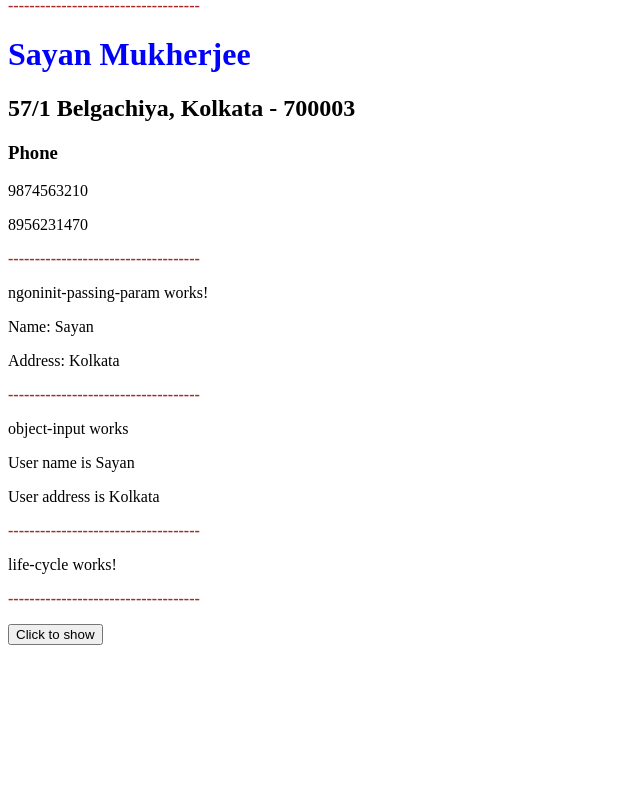
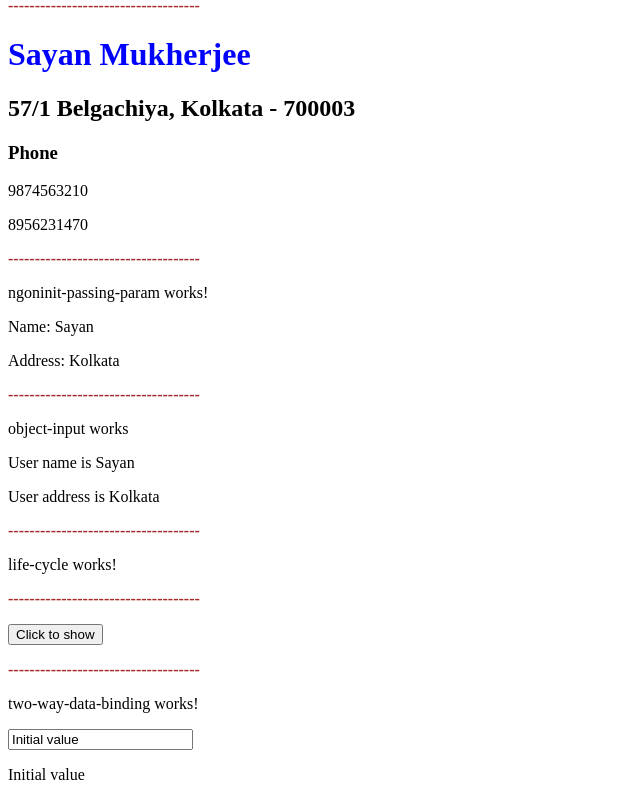
Before and after one commit to msayanece/angular-first-project, an Angular app: page / in a window 1280 px wide. Shown: the part 253-1053 px from the top of the page, without its empty margins (0-640 px from the left). Before the commit the page ends 906 px from the top, so only its background shows below. Built offline with nearby package versions, Linux system fonts and the light colour scheme.

Commit message:
two way data binding

```diff
--- a/src/app/app.component.html
+++ b/src/app/app.component.html
@@ -14,3 +14,5 @@
 <app-life-cycle></app-life-cycle>
 <p class="divider">------------------------------------</p>
 <app-button-click></app-button-click>
+<p class="divider">------------------------------------</p>
+<app-two-way-data-binding></app-two-way-data-binding>
--- a/src/app/app.module.ts
+++ b/src/app/app.module.ts
@@ -10,6 +10,8 @@
 import { LifeCycleComponent } from './life-cycle/life-cycle.component';
 import { LogService } from './log.service';
 import { ButtonClickComponent } from './button-click/button-click.component';
+import { TwoWayDataBindingComponent } from './two-way-data-binding/two-way-data-binding.component';
+import { FormsModule } from '@angular/forms';
 
 @NgModule({
   declarations: [
@@ -20,10 +22,11 @@
     NgoninitPassingParamComponent,
     ObjectInputComponent,
     LifeCycleComponent,
-    ButtonClickComponent
+    ButtonClickComponent,
+    TwoWayDataBindingComponent
   ],
   imports: [
-    BrowserModule
+    BrowserModule, FormsModule
   ],
   providers: [LogService],
   bootstrap: [AppComponent]
--- /dev/null
+++ b/src/app/two-way-data-binding/two-way-data-binding.component.html
@@ -0,0 +1,4 @@
+<p>two-way-data-binding works!</p>
+<p></p>
+<input type="text" [(ngModel)]="boundData">
+<p>{{ boundData }}</p>
--- /dev/null
+++ b/src/app/two-way-data-binding/two-way-data-binding.component.ts
@@ -0,0 +1,16 @@
+import { Component, OnInit } from '@angular/core';
+
+@Component({
+  selector: 'app-two-way-data-binding',
+  templateUrl: './two-way-data-binding.component.html',
+  styleUrls: ['./two-way-data-binding.component.css']
+})
+export class TwoWayDataBindingComponent implements OnInit {
+
+  boundData = 'Initial value';
+  constructor() { }
+
+  ngOnInit(): void {
+  }
+
+}
```
Also changed, not shown: src/app/two-way-data-binding/two-way-data-binding.component.css (added), 1 other file (tests, documents, lock files or other folders).
